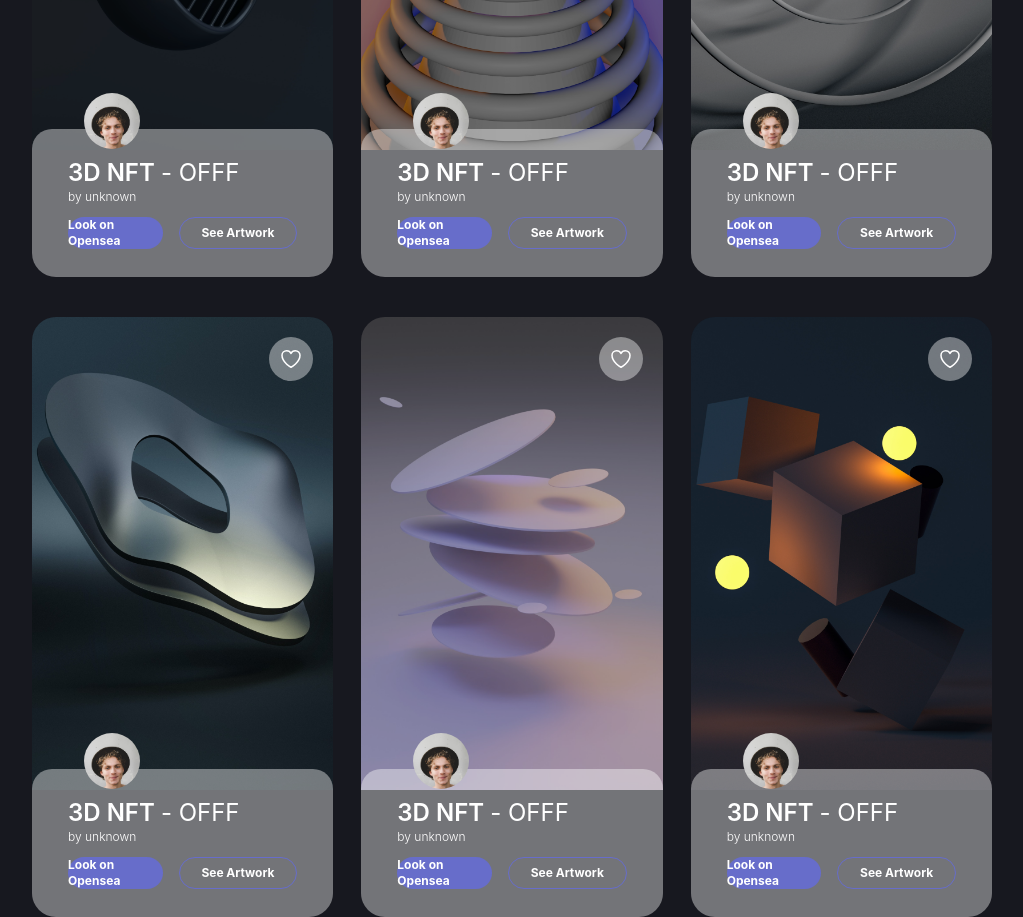
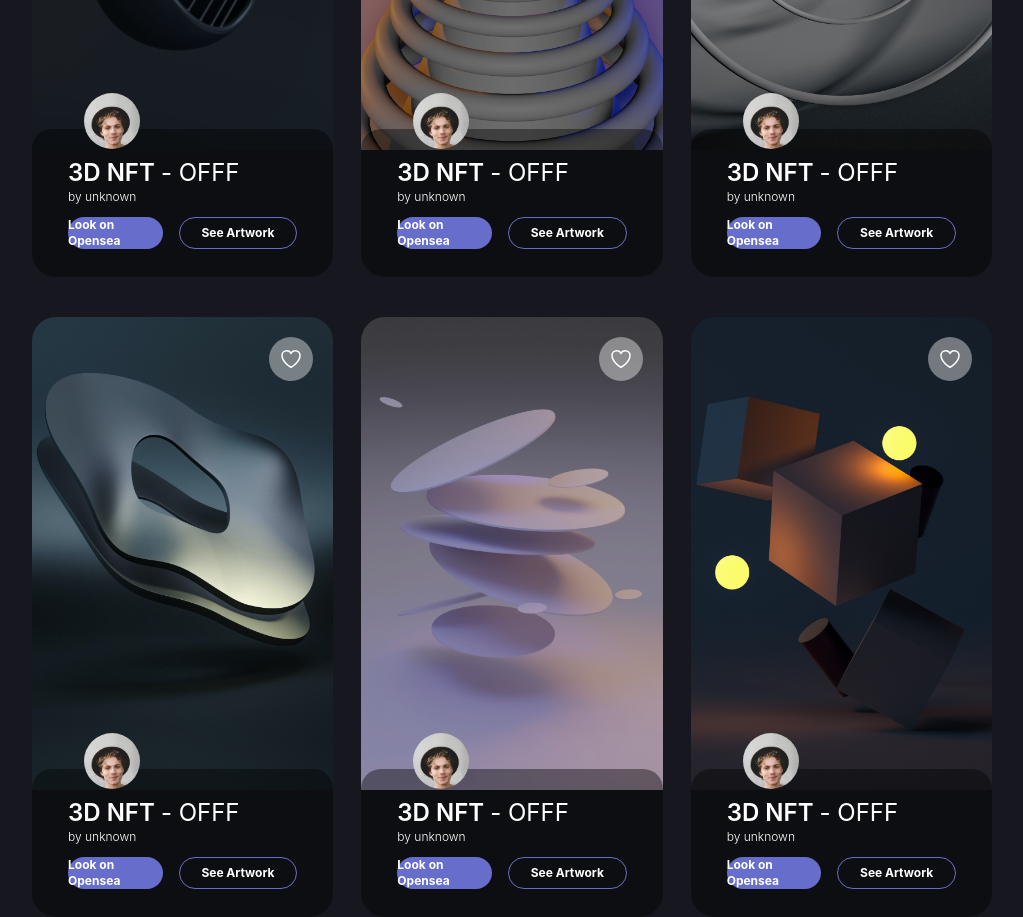
Before and after one commit to QuentinHeinis/CRBX, a Vue app: page / in a window 1280 px wide. Shown: the part 2140-3057 px from the top of the page, without its empty margins (128-1151 px from the left). Built offline with nearby package versions, Linux system fonts and the light colour scheme.

Commit message:
white to black

```diff
--- a/src/components/UI_Kit/Cards/ItemCards.vue
+++ b/src/components/UI_Kit/Cards/ItemCards.vue
@@ -40,12 +40,12 @@
             @click="fav=!fav">
             <HeartIcon class="w-6 stroke-white" :class="{'fill-red-600 stroke-red-600' : fav}" />
         </div>
-        <div class="absolute bottom-0 w-full min-h-[5rem] rounded-t-[20px] bg-white bg-opacity-40 px-9 py-7">
+        <div class="absolute bottom-0 w-full min-h-[5rem] rounded-t-[20px] bg-black bg-opacity-40 px-9 py-7">
             <div class="relative">
                 <div class="w-14 h-14 rounded-full overflow-hidden absolute -top-16 left-4">
                     <img :src="avatar" :alt="creator" class="object-cover">
                 </div>
-                <h3 class="text-2xl font-semibold">{{title}} <span v-if="FromCollection">- {{Collection}}</span></h3>
+                <h4 class="text-2xl font-semibold">{{title}} <span v-if="FromCollection">- {{Collection}}</span></h4>
                 <p class="font-light text-xs mb-3">by {{creator}}</p>
                 <div class="flex gap-4">
                     <a href="https://opensea.io/"
@@ -57,6 +57,3 @@
         </div>
     </div>
 </template>
-<style scoped>
-
-</style>
```
